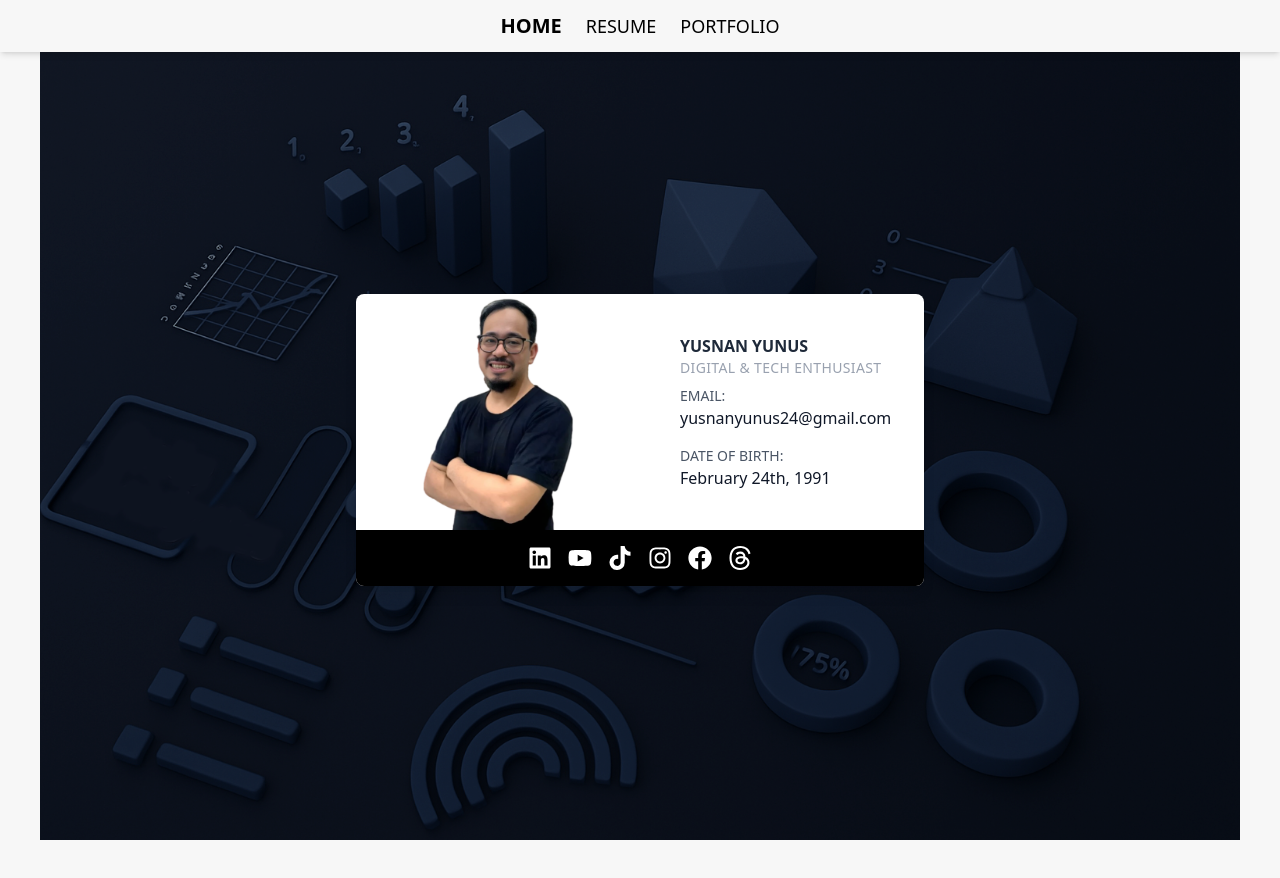
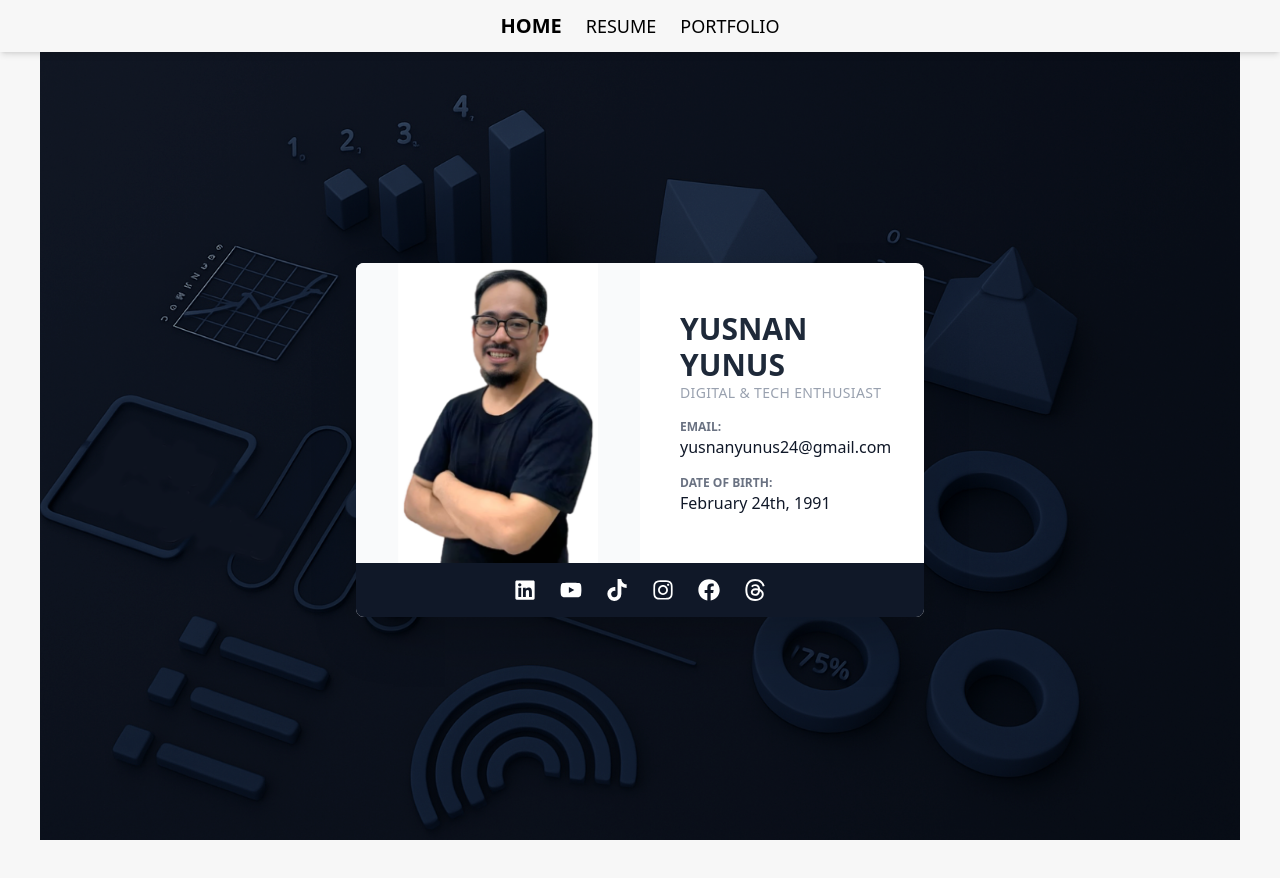
Before and after one commit to yusnanyunus/curriculum-vitae, a Next.js app: page / in a window 1280 px wide. Built offline with nearby package versions, Linux system fonts and the light colour scheme.

Commit message:
fix: resolve icon error and typo

```diff
--- a/src/app/Components/HeroSection.tsx
+++ b/src/app/Components/HeroSection.tsx
@@ -2,38 +2,36 @@
 
 import { FC } from 'react';
 import Image from 'next/image';
-import { FaYoutube, FaLinkedin, FaTiktok, FaInstagram, FaFacebook, FaThreads } from 'react-icons/fa';
+import { FaYoutube, FaLinkedin, FaTiktok, FaInstagram, FaFacebook } from 'react-icons/fa';
 import { SiThreads } from "react-icons/si";
-import Spline from '@splinetool/react-spline'; // Impor komponen Spline
 
 const HeroSection: FC = () => {
   return (
-<div id="herosection" className="relative min-h-screen">
-{/* Background 3D */}
+    <div id="herosection" className="relative min-h-screen overflow-hidden">
+      {/* Background */}
       <div className="absolute inset-0 z-0">
         <Image
           src="/images/my-background-2.png"
-alt="Personal"
+          alt="Personal Background"
           fill
+          priority
           style={{ objectFit: 'cover' }}
         />
       </div>
 
- {/* Overlay semi-transparan untuk membuat teks lebih mudah dibaca */}
+      {/* Overlay */}
       <div className="absolute inset-0 bg-black opacity-40 z-10"></div>
 
       <div className="container mx-auto px-4 sm:px-6 lg:px-8 relative z-20 flex items-center justify-center min-h-screen">
+        {/* Kartu Profil */}
+        <div className="bg-white shadow-2xl rounded-lg overflow-hidden flex flex-col w-11/12 md:w-3/4 lg:w-2/4">
 
-  {/* KOTAK PUTIH (Kartu Profil) */}
-  <div className="bg-white shadow-lg rounded-lg overflow-hidden flex flex-col w-11/12 md:w-3/4 lg:w-2/4">
-
-   {/* Kontainer untuk Foto & Info (Flex Row untuk Desktop) */}
           <div className="flex flex-col md:flex-row">
             {/* Bagian Foto */}
-    <div className="relative w-full md:w-1/2 min-h-[300px] md:min-h-0">
+            <div className="relative w-full md:w-1/2 min-h-[300px] bg-gray-50">
               <Image
                 src="/images/aiease_1757609232450.png"
-      alt="Yusnan Yunus"
+                alt="yusnan yunus"
                 fill
                 style={{ objectFit: 'contain' }}
               />
@@ -42,44 +40,45 @@ style={{ objectFit: 'cover' }}
             {/* Bagian Info */}
             <div className="w-full md:w-1/2 p-6 md:p-10 flex flex-col justify-center">
               <div className="text-center md:text-left">
-      <h1 className="text-3x1 uppercase font-bold text-gray-800">Yusnan Yunus</h1>
-      <p className="text-sm uppercase tracking-wide text-gray-400 mb-2">
+                {/* Perbaikan text-3xl di bawah ini */}
+                <h1 className="text-3xl uppercase font-bold text-gray-800">Yusnan Yunus</h1>
+                <p className="text-sm uppercase tracking-wide text-gray-400 mb-4">
                   Digital & Tech Enthusiast
                 </p>
               </div>
 
               <div className="space-y-4 text-center md:text-left">
                 <div className="text-gray-900">
-       <h2 className="text-sm uppercase text-gray-600">Email:</h2>
-       <p>yusnanyunus24@gmail.com</p>
+                  <h2 className="text-xs uppercase font-semibold text-gray-500">Email:</h2>
+                  <p className="text-sm md:text-base">yusnanyunus24@gmail.com</p>
                 </div>
                 <div className="text-gray-900">
-       <h2 className="text-sm uppercase text-gray-600">Date of Birth:</h2>
-       <p>February 24th, 1991</p>
+                  <h2 className="text-xs uppercase font-semibold text-gray-500">Date of Birth:</h2>
+                  <p className="text-sm md:text-base">February 24th, 1991</p>
                 </div>
               </div>
             </div>
           </div>
 
-   {/* KONTEN BARU: Tombol Sosial Media di Dalam Kotak Putih, di Bawah */}
-   <div className="flex justify-center space-x-4 py-4 bg-black bg-opacity-75 text-white">
-    <a href="https://linkedin.com/in/yusnan-yunus" target="_blank" rel="noopener noreferrer" aria-label="LinkedIn" className="hover:opacity-75">
-     <FaLinkedin size={24} />
+          {/* Social Media Bar */}
+          <div className="flex justify-center space-x-6 py-4 bg-gray-900 text-white">
+            <a href="https://linkedin.com/in/yusnan-yunus" target="_blank" rel="noopener noreferrer" className="hover:text-blue-400 transition-colors">
+              <FaLinkedin size={22} />
             </a>
-    <a href="https://youtube.com/@yusnanyunus" target="_blank" rel="noopener noreferrer" aria-label="Youtube" className="hover:opacity-75">
-     <FaYoutube size={24} />
+            <a href="https://youtube.com/@yusnanyunus" target="_blank" rel="noopener noreferrer" className="hover:text-red-500 transition-colors">
+              <FaYoutube size={22} />
             </a>
-    <a href="https://tiktok.com/@sayayusnanyunus" target="_blank" rel="noopener noreferrer" aria-label="Tiktok" className="hover:opacity-75">
-     <FaTiktok size={24} />
+            <a href="https://tiktok.com/@sayayusnanyunus" target="_blank" rel="noopener noreferrer" className="hover:text-pink-400 transition-colors">
+              <FaTiktok size={22} />
             </a>
-    <a href="https://instagram.com/sayayusnanyunus" target="_blank" rel="noopener noreferrer" aria-label="Instagram" className="hover:opacity-75">
-     <FaInstagram size={24} />
+            <a href="https://instagram.com/sayayusnanyunus" target="_blank" rel="noopener noreferrer" className="hover:text-pink-500 transition-colors">
+              <FaInstagram size={22} />
             </a>
-    <a href="https://facebook.com/sayayusnanyunus" target="_blank" rel="noopener noreferrer" aria-label="Facebook" className="hover:opacity-75">
-     <FaFacebook size={24} />
+            <a href="https://facebook.com/sayayusnanyunus" target="_blank" rel="noopener noreferrer" className="hover:text-blue-600 transition-colors">
+              <FaFacebook size={22} />
             </a>
-    <a href="https://www.threads.com/@yusnan_yunus" target="_blank" rel="noopener noreferrer" aria-label="Threads" className="hover:opacity-75">
-     <SiThreads size={24} />
+            <a href="https://www.threads.com/@yusnan_yunus" target="_blank" rel="noopener noreferrer" className="hover:text-gray-400 transition-colors">
+              <SiThreads size={22} />
             </a>
           </div>
         </div>
```
Lines whose indentation alone changed are shown as unchanged.
